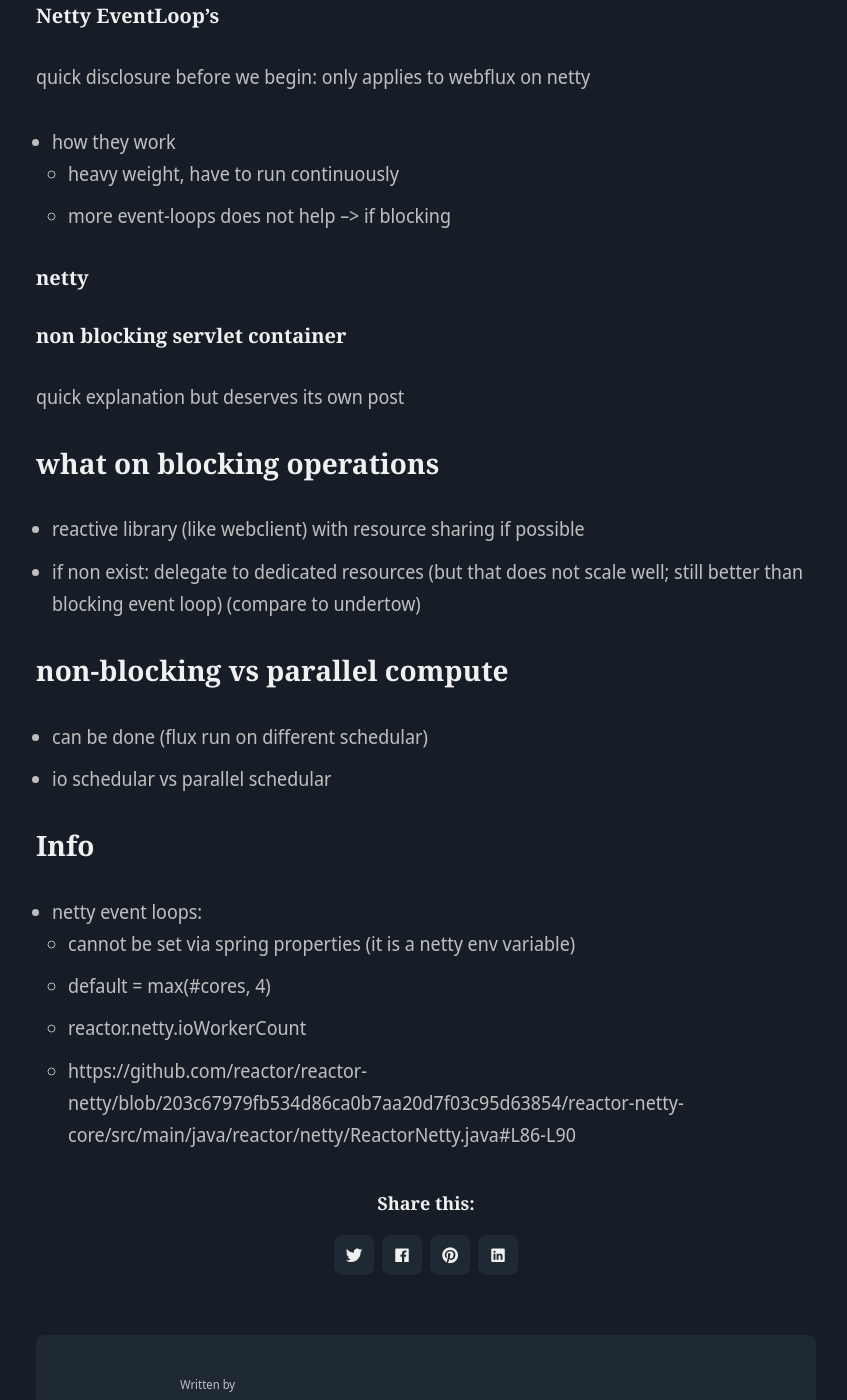
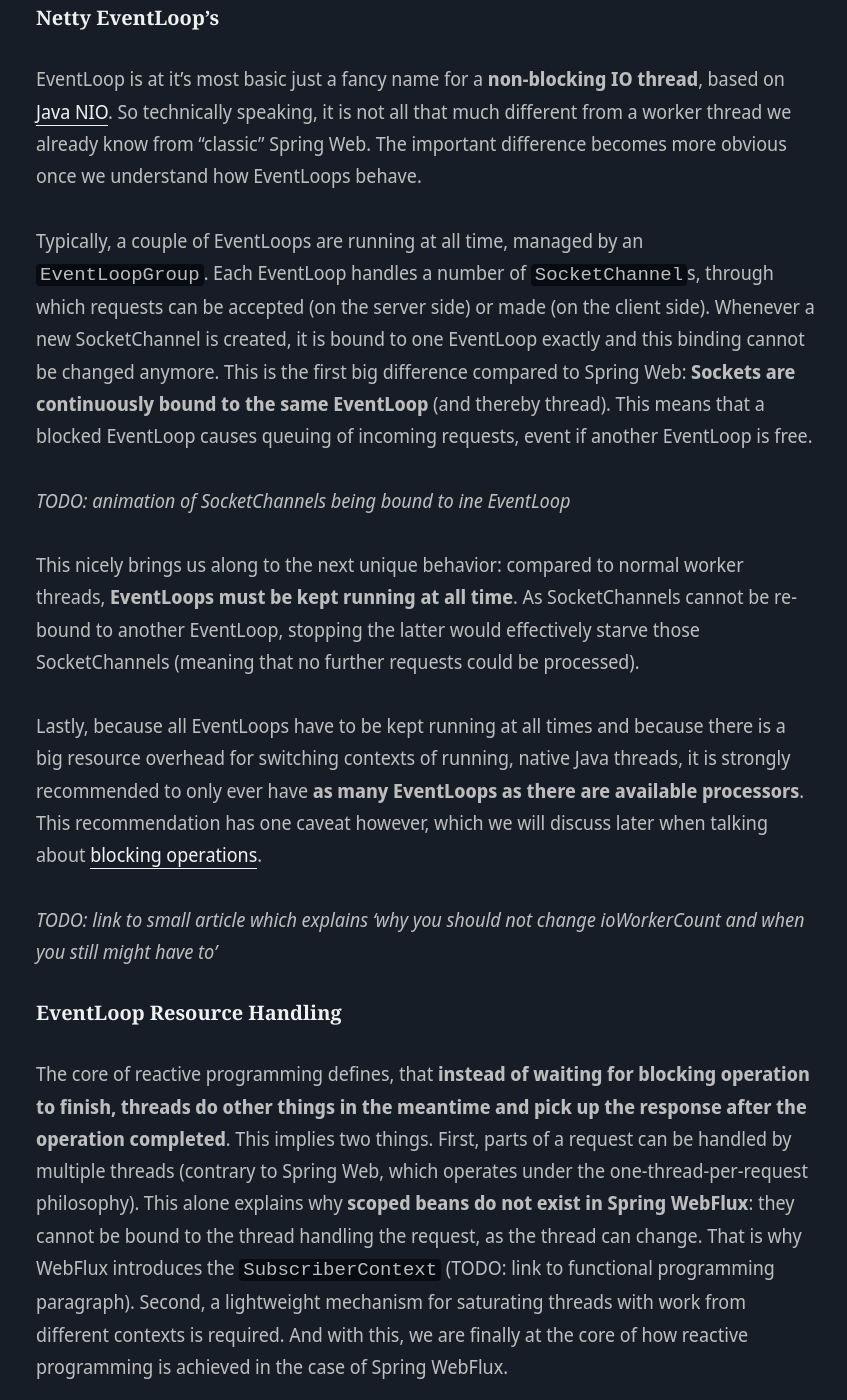
Before and after one commit to StefanKreidel/tech-blog, a Jekyll site: the page built from docs/_posts/2023-04-16-spring-webflux.markdown, in a window 1280 px wide and 1400 px high, scrolled down 4098 px. Shown: the whole window, without its empty margins (214-1061 px from the left). Built offline with Jekyll 4.4.1, drawn with Linux system fonts in a browser that asks for light colours; nearby versions of some CDN libraries; some of the changed text lies outside the part shown.

Commit message:
completes event-loop chapter

````diff
--- a/docs/_posts/2023-04-16-spring-webflux.markdown
+++ b/docs/_posts/2023-04-16-spring-webflux.markdown
@@ -69,34 +69,53 @@ public class MyWebfluxApplication {
 }
 ```
 
-Among a lot of other "magic" things, on startup, Spring starts an embedded Netty webserver. The main difference compared to the other servers supported by Spring is that **Netty does not work on Servlets**, which dispatch incoming requests ready to be picked up by a worker thread (I have already written a detailed [post]({{ site.baseurl }}{% post_url 2023-03-19-spring-webmvc-servlet-threading %}) discussing how that works internally), but on **EventLoop**s.
+Among a lot of other "magic" things, on startup, Spring starts an embedded Netty webserver. The main difference compared to the other servers supported by Spring is that **Netty does not work on Servlets**, which dispatch incoming requests ready to be picked up by a worker thread (I have already written a detailed [post]({{ site.baseurl }}{% post_url 2023-03-19-spring-webmvc-servlet-threading %}) discussing how that works internally), but on `EventLoop`s.
 
 #### Netty EventLoop's
 
-quick disclosure before we begin: only applies to webflux on netty
+EventLoop is at it's most basic just a fancy name for a **non-blocking IO thread**, based on [Java NIO](https://docs.oracle.com/en/java/javase/15/core/java-nio.html). So technically speaking, it is not all that much different from a worker thread we already know from "classic" Spring Web. The important difference becomes more obvious once we understand how EventLoops behave.
 
-- how they work
-  - heavy weight, have to run continuously
-  - more event-loops does not help --> if blocking
+Typically, a couple of EventLoops are running at all time, managed by an `EventLoopGroup`. Each EventLoop handles a number of `SocketChannel`s, through which requests can be accepted (on the server side) or made (on the client side). Whenever a new SocketChannel is created, it is bound to one EventLoop exactly and this binding cannot be changed anymore. This is the first big difference compared to Spring Web: **Sockets are continuously bound to the same EventLoop** (and thereby thread). This means that a blocked EventLoop causes queuing of incoming requests, event if another EventLoop is free.
 
-#### netty
+*TODO: animation of SocketChannels being bound to ine EventLoop*
 
-#### non blocking servlet container
+This nicely brings us along to the next unique behavior: compared to normal worker threads, **EventLoops must be kept running at all time**. As SocketChannels cannot be re-bound to another EventLoop, stopping the latter would effectively starve those SocketChannels (meaning that no further requests could be processed).
 
-quick explanation but deserves its own post
+Lastly, because all EventLoops have to be kept running at all times and because there is a big resource overhead for switching contexts of running, native Java threads, it is strongly recommended to only ever have **as many EventLoops as there are available processors**. This recommendation has one caveat however, which we will discuss later when talking about [blocking operations](#3-blocking-operations).
 
-## what on blocking operations
+*TODO: link to small article which explains 'why you should not change ioWorkerCount and when you still might have to'*
+
+#### EventLoop Resource Handling
+
+The core of reactive programming defines, that **instead of waiting for blocking operation to finish, threads do other things in the meantime and pick up the response after the operation completed**. This implies two things. First, parts of a request can be handled by multiple threads (contrary to Spring Web, which operates under the one-thread-per-request philosophy). This alone explains why **scoped beans do not exist in Spring WebFlux**: they cannot be bound to the thread handling the request, as the thread can change. That is why WebFlux introduces the `SubscriberContext` (TODO: link to functional programming paragraph). Second, a lightweight mechanism for saturating threads with work from different contexts is required. And with this, we are finally at the core of how reactive programming is achieved in the case of Spring WebFlux.
+
+*TODO Animation*
+
+Each incoming request is picked up by the EventLoop of the corresponding SocketChannel via the inbound `ChannelHandler`. The EventLoop then executes all compute steps defined in code until a blocking operation (e.g. network call or filesystem access) is reached. The request context is now "handed over" (more on that later) and a callback function is registered. With that, the EventLoop is free again, ready to handle other requests or tasks.
+
+Once the blocking operation has finished, the callback function is executed. This results in a new `Task` which is being added to the `ScheduledTaskQueue`. The next free EventLoop picks up this task and performs further computation steps. This process is repeated until the request is fully handled and a response can be sent.
+
+## 3. Blocking Operations
 
 - reactive library (like webclient) with resource sharing if possible
 - if non exist: delegate to dedicated resources (but that does not scale well; still better than blocking event loop) (compare to undertow)
+- how to increase event loops in case of blocking calls
 
-## non-blocking vs parallel compute
+- all only works if application never blocks
+- can scale perfectly to processor limit
+
+## 4. Non-Blocking vs. Asynchronous Computation
 
 - can be done (flux run on different schedular)
 - io schedular vs parallel schedular
 
+## 5. Reactive and Functional Programming are Intertwined
 
 
+
+## 6. Spring WebFlux on Servlet Containers
+
+quick explanation but deserves its own post
 
 
 ## Info
````
